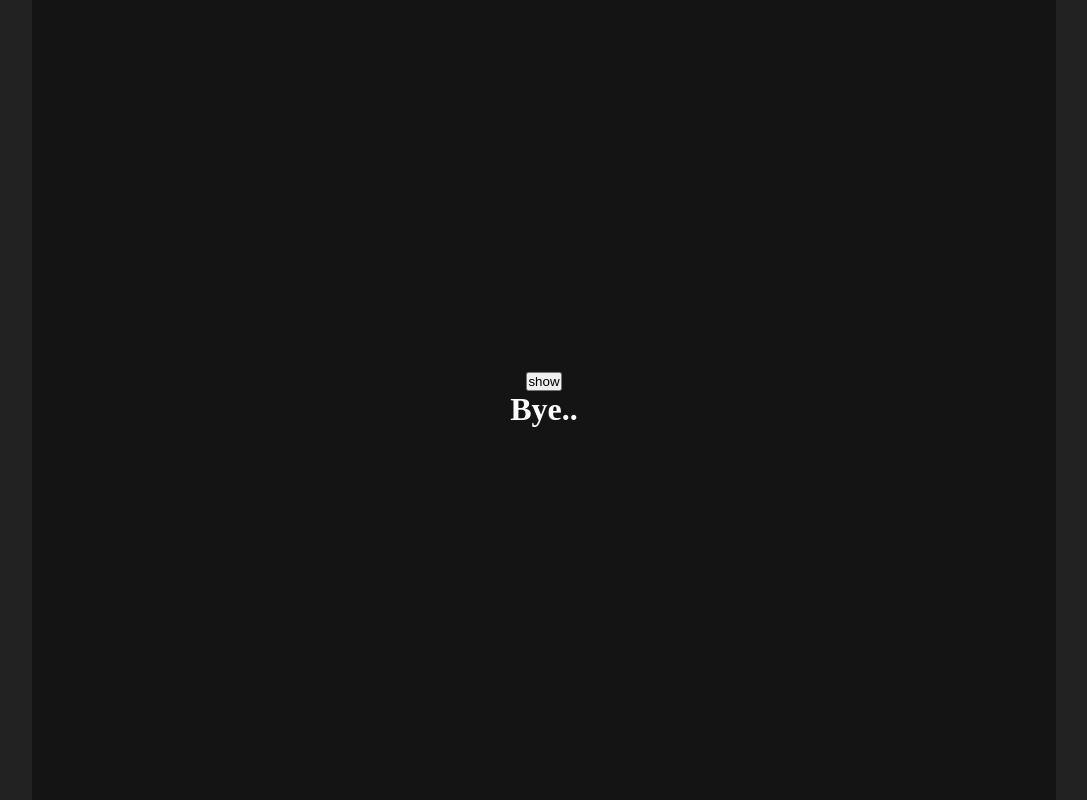
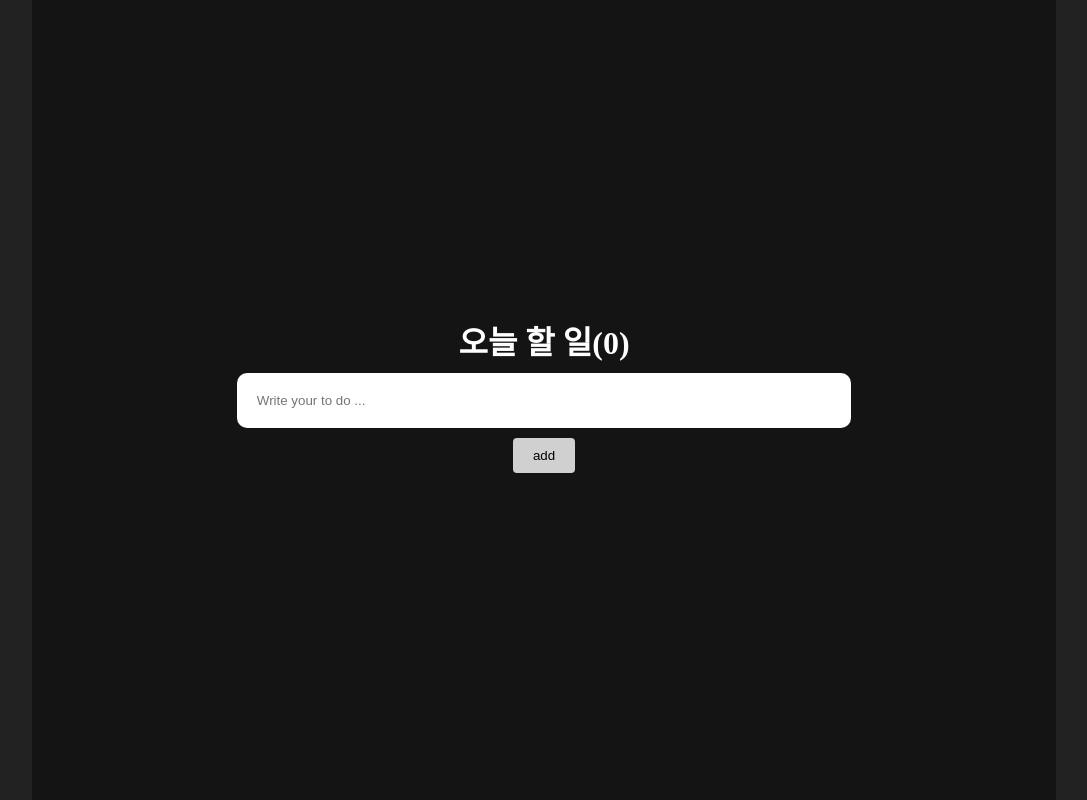
Before and after one commit to S-I-K/learning-React, a React (Create React App) app in the folder nomadcoder-react/: page / in a window 1280 px wide. Shown: the whole page, without its empty margins (96-1183 px from the left). Built offline with nearby package versions, Linux system fonts and the light colour scheme.

Commit message:
NomadCoder/React-ToDoList

```diff
--- a/nomadcoder-react/src/App.js
+++ b/nomadcoder-react/src/App.js
@@ -1,33 +1,42 @@
 import { useState, useEffect } from 'react';
 import styles from './App.module.css';
 
-
-function Hello(){
-  useEffect(()=>{ //Cleanup Function 이라고 불리는데 앵간하면 안쓴다고 함 React에서는
-    console.log('created 🥳'); //useEffect가 실행되는 시점에서 실행
-    return ()=>{ console.log("die...☠️") } //useEffect가 종료되는 시점에서 return
-  }, []);
-  return <h1> Hello </h1>
-}
-
-function Bye(){
-  return <h1> Bye.. </h1>
-}
+function App() {
+  const [todo, setTodo] = useState("");
+  const [todos, setTodos] = useState([]);
 
 
-function App() {
-  // console.log("대충이라도 하자");
-  const [show, setShow] = useState(false);
+  /* input */
+  function onChange(e){
+    setTodo(e.target.value);
+  }
+  /* form submit */
+  function onSubmit(e){
+    e.preventDefault();
+    if(todo === ""){
+      return;
+    }
+    setTodos( (current)=> [...current, todo] );
+    setTodo("");
+  }
+  /* to-do delete */
+  function deleteBtn(currentIndex){
+    console.log(currentIndex);
+    setTodos(todos.filter((item, index)=> currentIndex !== index));
+  }
 
-  function onClick(){
-    setShow((prev)=>!prev);
-  }
 
   return (
     <div className={styles.main}>
       <div className={styles.container}>
-        <button onClick={onClick}> { show ? "hide" : "show" } </button>
-        { show ? <Hello/> : <Bye /> }
+        <h1 className={styles.title}>오늘 할 일({ todos.length })</h1>
+        <form onSubmit={onSubmit}>
+          <input className={styles.todo} type="text" value={todo} onChange={onChange} placeholder='Write your to do ... '/>
+          <button className={styles.btn} > add </button>
+        </form>
+        <ul>
+          { todos.map((item, index)=> <li className={styles.TodoList} key={index}> { item } <button className={styles.delete} onClick={()=> deleteBtn(index) }>x</button></li>) }
+        </ul>
       </div>
     </div>
   );
--- a/nomadcoder-react/src/App.module.css
+++ b/nomadcoder-react/src/App.module.css
@@ -6,20 +6,77 @@
 
 .main {
     width: 100vw;
-    height: 100vh;
+    min-height: 100vh;
+    height: 100%;
     background: #222;
     display: flex;
     justify-content: center;
     /* align-items: center; */
     color: #fff;
+    overflow-x: hidden;
 }
 
 .container {
     width: 80%;
-    height: 100%;
+    height: auto;
+    padding: 3rem 0;
     background: rgba(0, 0, 0, .4);
     display: flex;
     flex-direction: column;
     justify-content: center;
     align-items: center;
 }
+
+form {
+    /* background: tomato; */
+    width: 100%;
+    padding: 10px 0;
+    display: flex;
+    flex-direction: column;
+    justify-content: center;
+    align-items: center;
+}
+
+.todo {
+    width: 60%;
+    padding: 20px;
+    border: none;
+    border-radius: 10px;
+    outline: none;
+    margin-bottom: 10px;
+}
+
+ul {
+    width: 60%;
+}
+
+.TodoList {
+    list-style: none;
+    display: flex;
+    align-items: center;
+    justify-content: center;
+    width: 100%;
+    padding: 20px;
+    border-radius: 10px;
+    margin-bottom: 20px;
+    background: #ccc;
+    color: black;
+    position: relative;
+}
+
+.btn {
+    padding: 10px 20px;
+    border: none;
+    border-radius: 4px;
+    background: #d0d0d0;
+}
+
+.delete {
+    border: none;
+    border-radius: 4px;
+    padding: 2px 6px;
+    background: #222;
+    color: #fff;
+    position: absolute;
+    right: 4%;
+}
```
